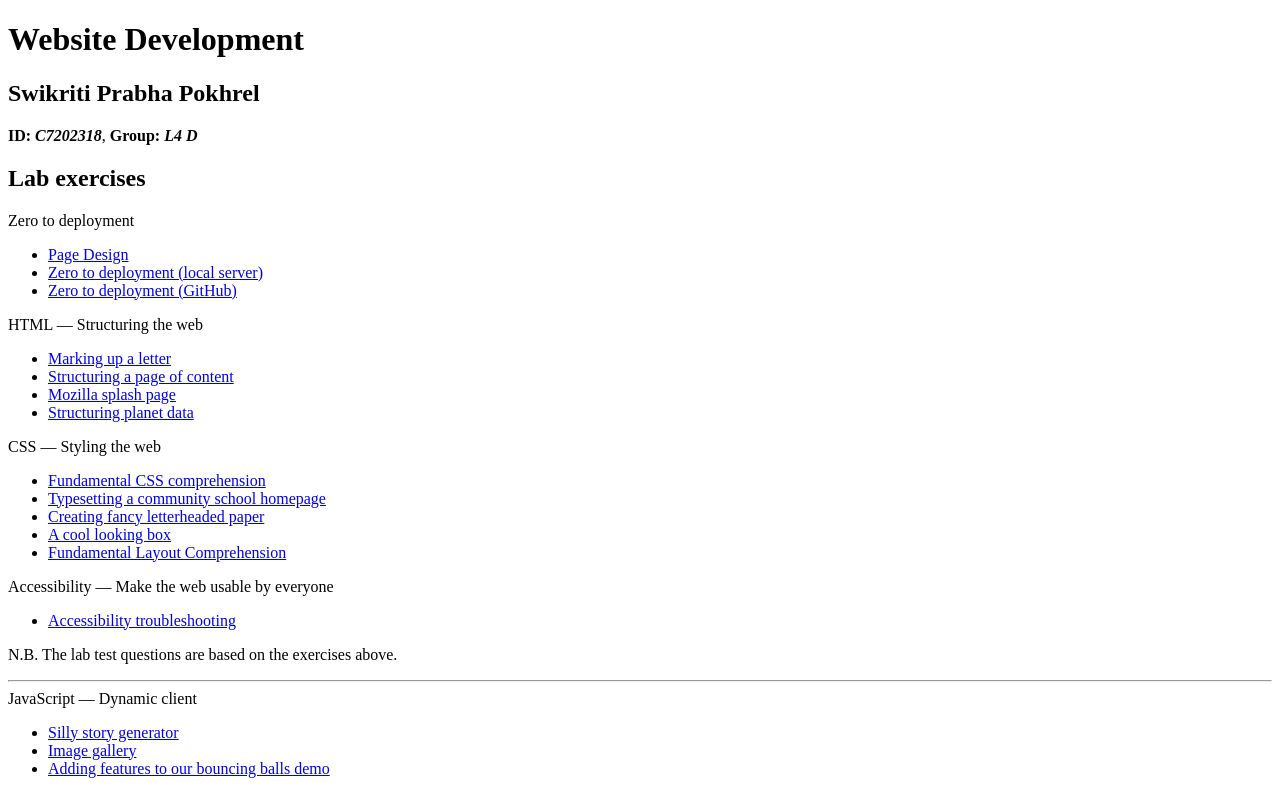
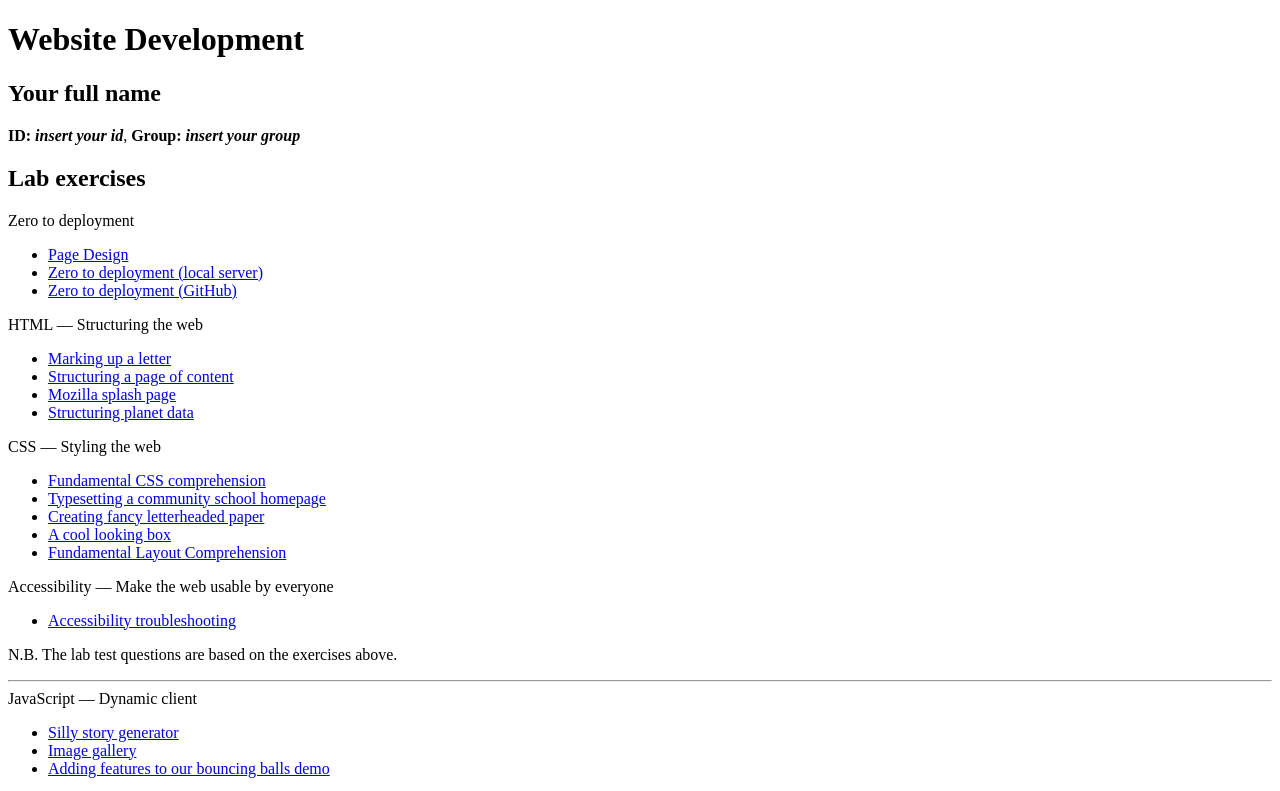
Before and after one commit to SwikritiPokhrel/Website, a plain HTML site: page home .html in a window 1280 px wide. Shown: the top 791 px of the page. Drawn offline with Linux system fonts and the light colour scheme.

Commit message:
Revert "Update home .html"
This reverts commit 2dca38d066013d73f0b7a46094d348957e064f70.

```diff
--- a/home .html
+++ b/home .html
@@ -3,7 +3,7 @@
 <head>
    <title>labs</title>
    <meta charset="utf-8" />
-   <meta name="author" content="Swikriti Prabha Pokhrel" />
+   <meta name="author" content="insert your name here" />
    <meta name="description" content="Portfolio of lab exercises" />
 </head>
 <body>
@@ -13,11 +13,11 @@
             Website Development
          </h1>
          <h2>
-            Swikriti Prabha Pokhrel
+            Your full name
          </h2>
          <p>
-            <strong>ID: <em>C7202318</em></strong>,
-            <strong>Group: <em>L4 D</em></strong>
+            <strong>ID: <em>insert your id</em></strong>,
+            <strong>Group: <em>insert your group</em></strong>
          </p>
       </header>
       <h2>
@@ -30,11 +30,11 @@
                Page Design</a>
          </li>
          <li>
-            <a href="http://c7202318.thebritishcollege.org:2082/cpsess9520454494/frontend/paper_lantern/filemanager/index.html">
+            <a href="insert_your_url_for_this_exercise">
                Zero to deployment (local server)</a>
          </li>
          <li>
-            <a href="https://github.com/SwikritiPokhrel/Website">
+            <a href="insert_your_url_for_this_exercise">
                Zero to deployment (GitHub)</a>
          </li>
       </ul>
```
